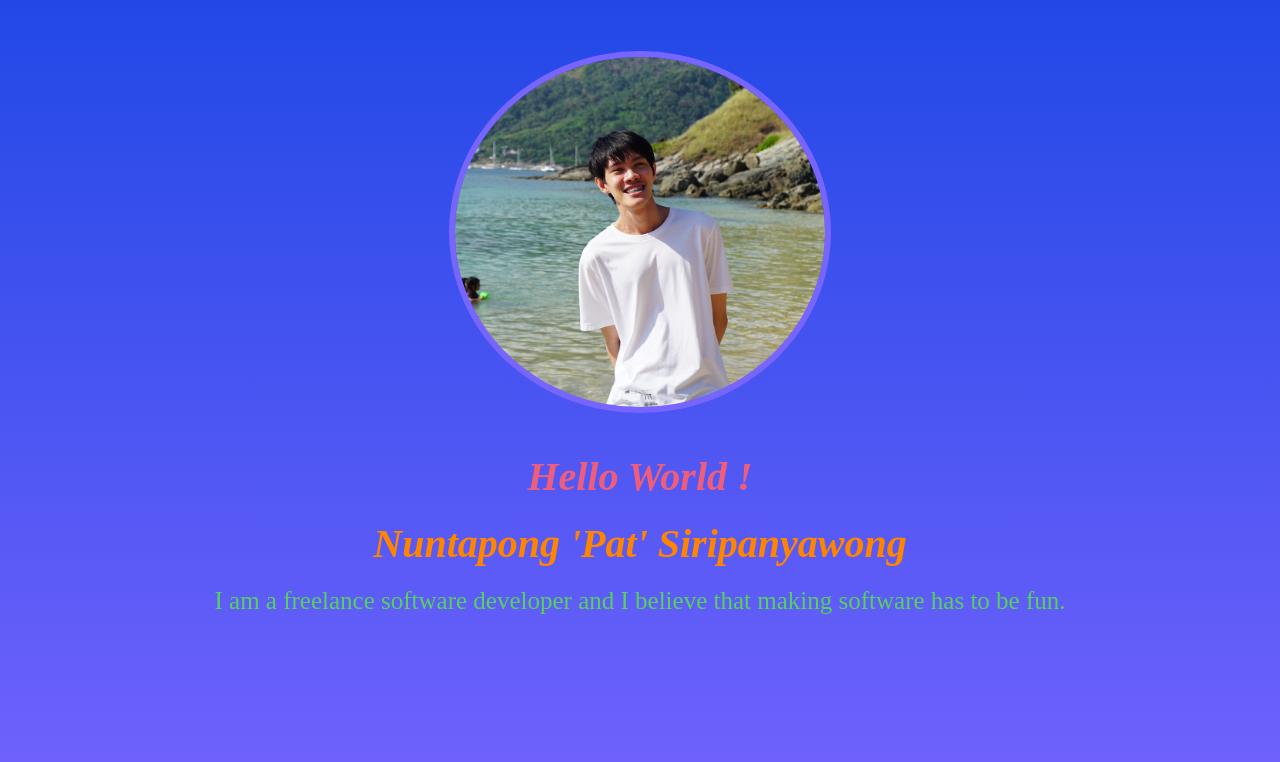
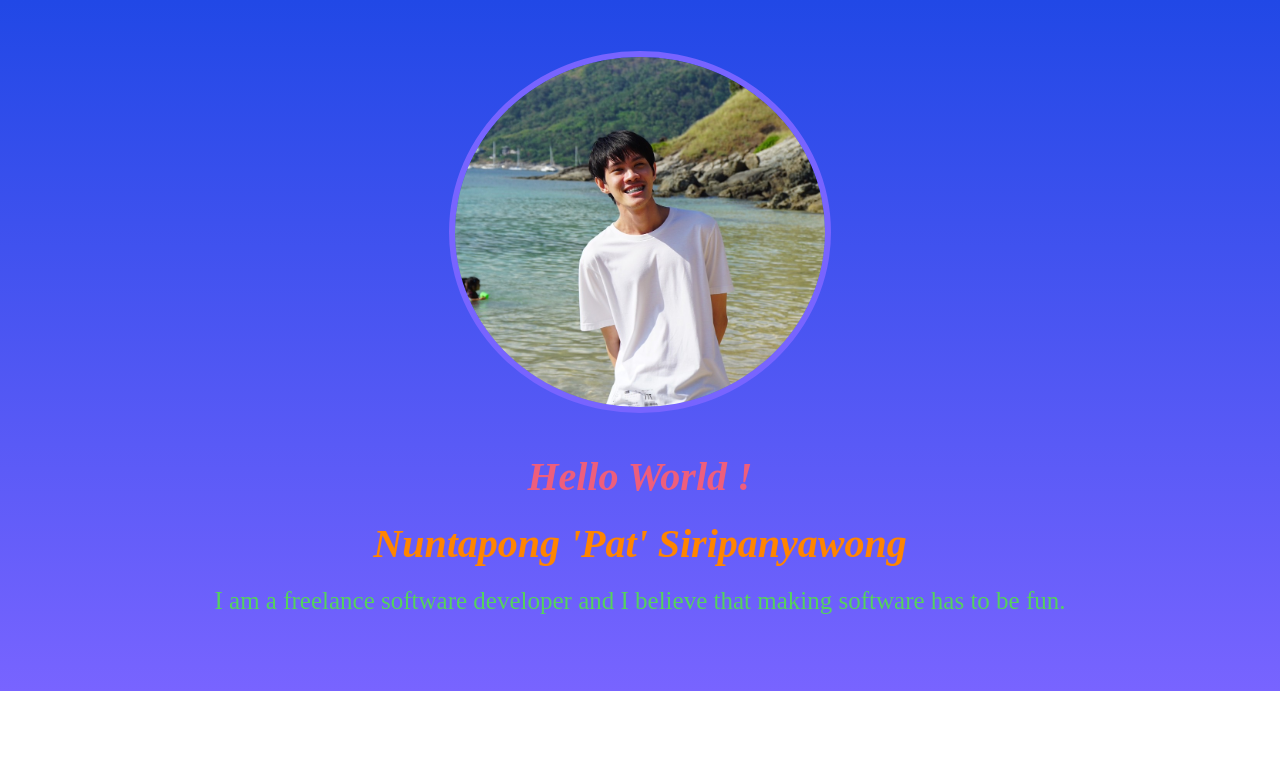
Before and after one commit to NuntapongS/my-portfolio2, a React (Create React App) app: page / in a window 1280 px wide. Shown: the top 762 px of the page. Built offline with nearby package versions, Linux system fonts and the light colour scheme.

Commit message:
edit: min height landing1

```diff
--- a/src/styles/portfolio.css
+++ b/src/styles/portfolio.css
@@ -1,6 +1,6 @@
 .landing1 {
     display: flex;
-    min-height: 800px;
+    min-height: 640px;
     padding-top: 5%;
     background-image: linear-gradient(#2148E6 , #7864FF);    font-weight: bold;
     transition: 0.2s;
```
